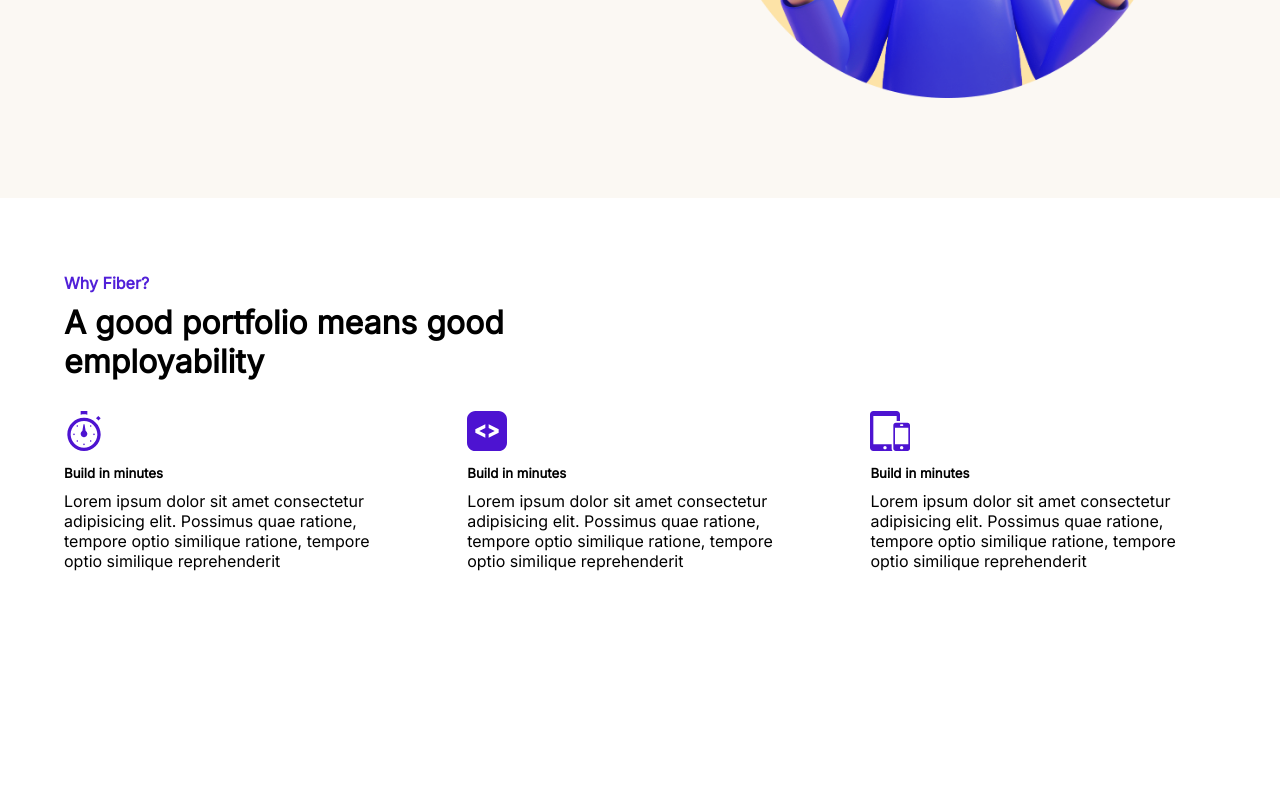
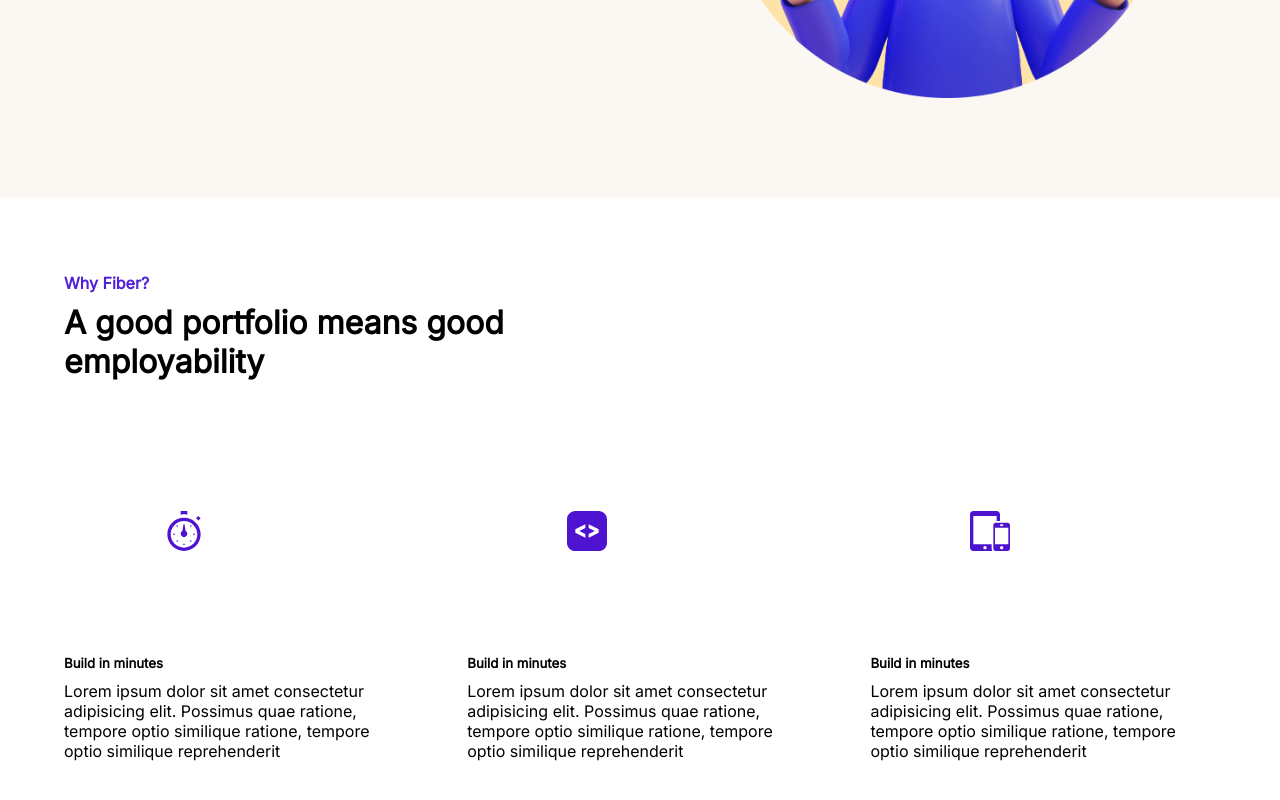
Before and after one commit to HaiderAli00033/My-Live-Project, a plain HTML site: page index.html in a window 1280 px wide. Shown: the part 581-1381 px from the top of the page. Before the commit the page ends 1257 px from the top, so only its background shows below. Drawn offline with Linux system fonts and the light colour scheme.

Commit message:
New Update

```diff
--- a/style.css
+++ b/style.css
@@ -176,7 +176,7 @@ section.section-1 {
 
 .sec-2-card-img {
   padding-bottom: 10px;
-  padding: 10g0px;
+  padding: 100px;
 }
 
 
```
